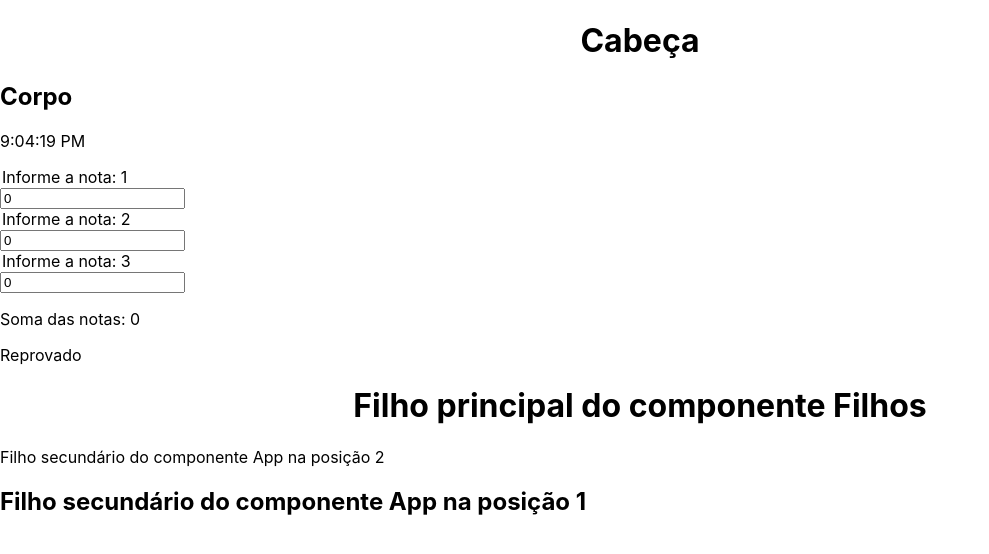
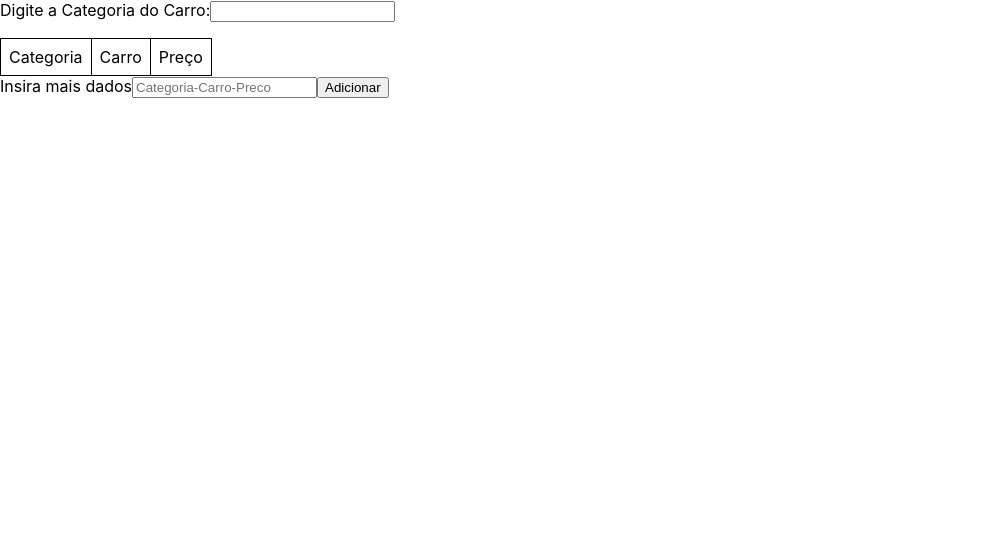
Before and after one commit to willengarcia/javascript, a React (Create React App) app in the folder React/app01/app01/: page / in a window 1280 px wide. Shown: the top 554 px of the page, without its empty margins (0-989 px from the left). Built offline with nearby package versions, Linux system fonts and the light colour scheme.

Commit message:
Fianlizando o uso de state e concluindo o desafio dos carros

```diff
--- a/React/app01/app01/src/App.css
+++ b/React/app01/app01/src/App.css
@@ -1,3 +1,10 @@
-h1 {
+table {
+  border-collapse: collapse;
+  border: 1px solid black;
+  margin-top: 1rem;
+}
+td {
+  border: 1px solid black;
   text-align: center;
+  padding: .5rem;
 }
--- a/React/app01/app01/src/App.js
+++ b/React/app01/app01/src/App.js
@@ -1,16 +1,8 @@
-import React, { useState } from  'react' // Importa do React, o modulo react
+import React, { useState, useEffect } from  'react' // Importa do React, o modulo react
 import './App.css' // Importa o Css
-import Logo from './componentes/imagens/logo192.png'
 import Header from './componentes/Header' // Importando um Componente
-import Corpo from './componentes/Corpo'
-import Dados from './componentes/Dados'
-import Relogio from './componentes/Relogio'
-import Nota from './componentes/Nota'
-import Resultado from './componentes/Resultado'
-import Numero from './componentes/Numero'
-import Imagem192 from './componentes/imagens/logo192.png'
-import Imagem512 from './componentes/imagens/logo512.png'
-import Filhos from './componentes/Filhos'
+import DesafioCarros from './componentes/DesafioCarros'
+
 /*
   Importar imagens caso esteja dentro do SRC
   Criar uma pasta dentro de SRC, e dentro dessa pasta fazer outra pasta com o nome 'imagens'
@@ -21,34 +13,14 @@ import Filhos from './componentes/Filhos'
 */
 
 function App(){
-  const [notas, setNotas] = useState({"nota1": "0", "nota2": "0", "nota3": "0"})
-  const handleSetNotas = (e) =>{
-    if(e.target.getAttribute('name') == 1){
-      setNotas({"nota1": e.target.value, "nota2": notas.nota2, "nota3": notas.nota3})
-    }else if(e.target.getAttribute('name') == 2){
-      setNotas({"nota1": notas.nota1, "nota2": e.target.value, "nota3": notas.nota3})
-    }else if(e.target.getAttribute('name') == 3){
-      setNotas({"nota1": notas.nota1, "nota2": notas.nota2, "nota3": e.target.value})
-    }
-
-  }
   return(
     <>
-      <Header/>
-      <Corpo></Corpo>
-      <Relogio></Relogio>
-      <Nota num={1} nota={notas.nota1} setNota={handleSetNotas}></Nota>
-      <Nota num={2} nota={notas.nota2} setNota={handleSetNotas}></Nota>
-      <Nota num={3} nota={notas.nota3} setNota={handleSetNotas}></Nota>
-      <Resultado somaNotas={parseFloat(notas.nota1)+parseFloat(notas.nota2)+parseFloat(notas.nota3)}></Resultado>
-      <Filhos>
-        <h2>Filho secundário do componente App na posição 1</h2>
-        <p>Filho secundário do componente App na posição 2</p>
-      </Filhos>
+      <DesafioCarros></DesafioCarros>
     </>
   )
 }
 
+// Toda vez que a página é montada, ou atualizada, ele usa a Hook useEffect
 // Elevação de State, é quando eu passo os valores da função principal para os outros comonentes, usando props
 // Uma das formas de pegar os valores de um input, é usando o state, e no input atribuindo o atributo 'value' na tag, como o primeiro state, e aplicando o evento onChange, com o parametro value da propria tag.
 // Para trabalhar com retornos de valores de listas e objetos(json), aa melhor função é o .map()
@@ -62,6 +34,48 @@ function App(){
 export default App // Exporta o nome da função para redenrizar no index.js
 
 /*
+  const [carro, setCarro] = useState(true)
+  const ocultaCarro = ()=>{
+    setCarro(!carro)
+  }
+  const [nome, setNome] = useState('')
+  const armazenar = (chave, valor)=>{
+    localStorage.setItem(chave, valor)
+  }
+  const consultar = (chave)=>{
+    if(localStorage.getItem(chave) == null || localStorage.getItem(chave) == undefined){
+      alert('Usuário não encontrado na Base')
+    }else{
+      alert(localStorage.getItem(chave))
+    }
+
+  }
+  const apagar = (chave)=>{
+    localStorage.removeItem(chave)
+  }
+  localStorage.setItem("nome","bruno") // Adiciona uma chave
+  localStorage.getItem("nome") // Pegar o valor de uma chave
+  localStorage.removeItem("nome") // Remover chave
+  const [contagem, setContagem] = useState(0)
+  useEffect(
+    ()=>{console.log('Página carregada')
+      document.title = `contagem: ${contagem}`
+    }
+  )
+  const [notas, setNotas] = useState({"nota1": "0", "nota2": "0", "nota3": "0"})
+  const handleSetNotas = (e) =>{
+    if(e.target.getAttribute('name') == 1){
+      setNotas({"nota1": e.target.value, "nota2": notas.nota2, "nota3": notas.nota3})
+    }else if(e.target.getAttribute('name') == 2){
+      setNotas({"nota1": notas.nota1, "nota2": e.target.value, "nota3": notas.nota3})
+    }else if(e.target.getAttribute('name') == 3){
+      setNotas({"nota1": notas.nota1, "nota2": notas.nota2, "nota3": e.target.value})
+    }
+
+  }
+  localStorage.setItem("nome","bruno") // Adiciona uma chave
+  localStorage.getItem("nome") // Pegar o valor de uma chave
+  localStorage.removeItem("nome") // Remover chave
   const [form, setForm] = useState({"nome": "", "idade": "", "curso": ""})
   const handleChange = (e)=>{
     if(e.target.getAttribute('name') == 'nome'){
@@ -112,6 +126,27 @@ export default App // Exporta o nome da função para redenrizar no index.js
       <Corpo></Corpo>
       <Dados canal={funcaoTeste} curso={somar}></Dados>
       <Relogio></Relogio>
+      <Nota num={1} nota={notas.nota1} setNota={handleSetNotas}></Nota>
+      <Nota num={2} nota={notas.nota2} setNota={handleSetNotas}></Nota>
+      <Nota num={3} nota={notas.nota3} setNota={handleSetNotas}></Nota>
+      <Resultado somaNotas={parseFloat(notas.nota1)+parseFloat(notas.nota2)+parseFloat(notas.nota3)}></Resultado>
+      <Filhos>
+        <h2>Filho secundário do componente App na posição 1</h2>
+        <p>Filho secundário do componente App na posição 2</p>
+      </Filhos>
+      <p>Contagem: {contagem}</p>
+      <button onClick={()=>{setContagem(contagem+1)}}>Contar</button>
+      <div>
+        <label>Digite seu nome:</label>
+        <input type='text' value={nome} onChange={(e)=>{setNome(e.target.value)}}></input>
+        <p>Seu nome: {nome}</p>
+        <button onClick={(e)=>{armazenar(nome, nome)}}>Inserir</button>
+        <button onClick={(e)=>{apagar(nome)}}>apagar</button>
+        <button onClick={(e)=>{consultar(nome)}}>Consultar</button>
+      </div>
+      {carro?<Classe canal='CFB Cursos' fator={1}></Classe>:''}
+      <button onClick={()=>{ocultaCarro()}}>Ocultar</button>
+      <p>{'canal: '+ Globais.canal}</p>
       <div>
         <label>Nome</label>
         <input name='nome' value={form.nome} onChange={(e)=>{handleChange(e)}}></input>
--- /dev/null
+++ b/React/app01/app01/src/componentes/DesafioCarros.js
@@ -0,0 +1,48 @@
+import React, { useState } from "react";
+
+export default function DesafioCarros(){
+    const [categoria, setCategoria] = useState("")
+    const [carros, setCarro] = useState({"categoria":['A', 'B', 'C', 'A'], "carros":['A1', 'B2', 'C3', 'D4'], "preco":[1, 2, 3, 4]})
+    const add = ()=>{
+        const input = document.getElementById('adicionar').value
+        const [cat, car, pre] = input.split('-')
+        setCarro({"categoria":['A', 'B', 'C', 'A', cat], "carros":['A1', 'B2', 'C3', 'D4', car], "preco":[1, 2, 3, 4, parseInt(pre)]})
+    }
+    const dados = ()=>{
+        return carros.categoria.map((el, i) => {
+            if (el.toUpperCase() === categoria.toUpperCase()) {
+                return (
+                    <tr key={i}> {/* Cada <tr> deve ter uma key única */}
+                        <td>{el}</td>
+                        <td>{carros.carros[i]}</td>
+                        <td>{carros.preco[i]}</td>
+                    </tr>
+                    );
+                }else {
+                    return null// Retorne null ao invés de um <p> para manter a estrutura da tabela
+            }
+        })
+    }
+    return(
+        <div>
+            <label>Digite a Categoria do Carro:</label>
+            <input type="text" value={categoria} onChange={(e)=>{setCategoria(e.target.value)}}></input>
+            <table>
+                <thead>
+                    <tr>
+                        <td>Categoria</td>
+                        <td>Carro</td>
+                        <td>Preço</td>
+                    </tr>
+
+                </thead>
+                <tbody>
+                    {dados()}
+                </tbody>
+            </table>
+            <label>Insira mais dados</label>
+            <input type="text" placeholder="Categoria-Carro-Preco" id="adicionar"></input>
+            <button onClick={()=>{add()}}>Adicionar</button>
+        </div>
+    )
+}
--- /dev/null
+++ b/React/app01/app01/src/componentes/Globais.js
@@ -0,0 +1,6 @@
+export default class Globais{
+    static canal = 'Variável global'
+}
+
+// As variáveis globais só são usadas dentro de classes
+// A alteração e redenrização, pode ser usada o state, para a manipulação dessas variáveis globais, colocando o valor de useState(Globais.variavel)
--- a/React/app01/app01/src/index.js
+++ b/React/app01/app01/src/index.js
@@ -5,14 +5,12 @@ import App from './App';
 import reportWebVitals from './reportWebVitals';
 
 const root = ReactDOM.createRoot(document.getElementById('root'));
-function tick(){
-  root.render(
-    <React.StrictMode>
-      <App />
-    </React.StrictMode>
-  );
-}
-setInterval(tick,1000) // Redenrização otimizada
+root.render(
+  <React.StrictMode>
+    <App />
+  </React.StrictMode>
+);
+// Redenrização otimizada
 
 // Onde está escrito App, é onde é importado a função App do App.js
 // If you want to start measuring performance in your app, pass a function
```
Also changed, not shown: React/app01/app01/src/componentes/Classe.js (added, +71 -0 lines), React/app01/app01/src/componentes/Pagina2.js (added, +12 -0 lines), React/app01/app01/src/componentes/Pagina3.js (added, +12 -0 lines).
